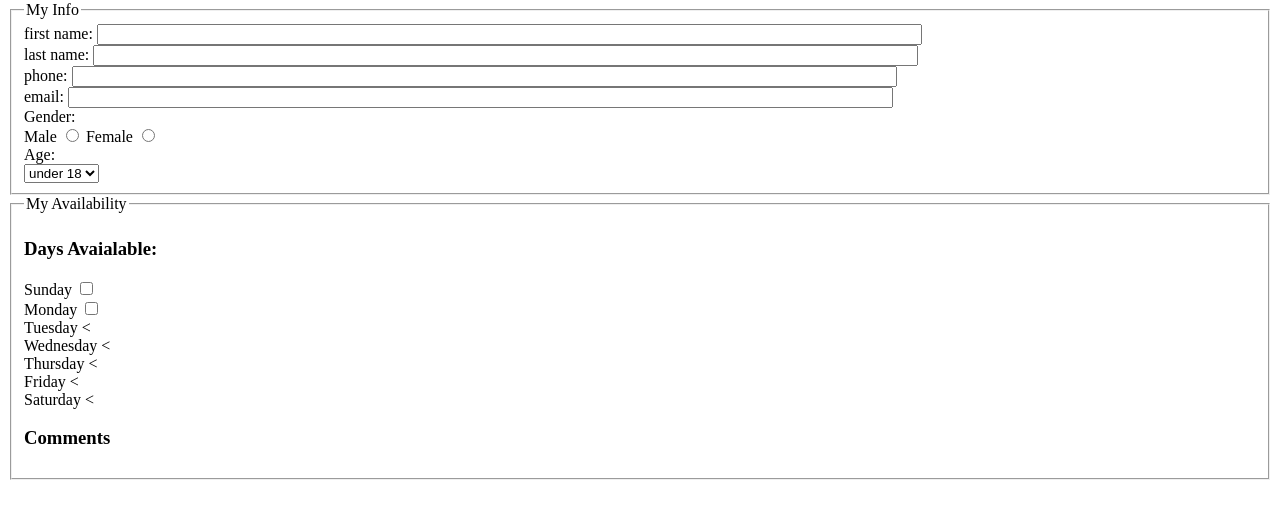
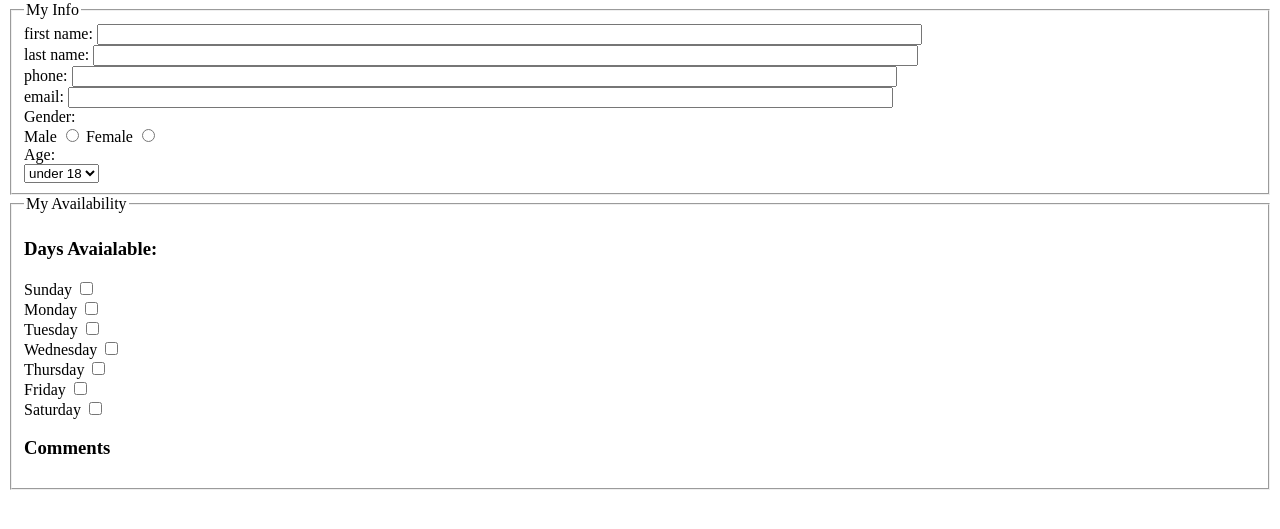
Before and after one commit to Arod39/lab5_ITMD361, a plain HTML site: page index.html in a window 1280 px wide. Shown: the part 79-608 px from the top of the page. Drawn offline with Linux system fonts and the light colour scheme.

Commit message:
Update 8 - Finished Checkboxes
added syntax for every checkbox available

```diff
--- a/index.html
+++ b/index.html
@@ -30,12 +30,12 @@
       <div>
         <div><label>Sunday <input type="checkbox" name="available_field[]" value="sunday"></label></div>
         <div><label>Monday <input type="checkbox" name="available_field[]" value="monday"></label></div>
-        <div><label>Tuesday <
-        <div><label>Wednesday <
-        <div><label>Thursday <
-        <div><label>Friday <
-        <div><label>Saturday <
-      <div>
+        <div><label>Tuesday <input type="checkbox" name="available_field[]" value="tuesday"></label></div>
+        <div><label>Wednesday <input type="checkbox" name="available_field[]" value="wednesday"></label></div>
+        <div><label>Thursday <input type="checkbox" name="available_field[]" value="thursday"></label></div>
+        <div><label>Friday <input type="checkbox" name="available_field[]" value="friday"></label></div>
+        <div><label>Saturday <input type="checkbox" name="available_field[]" value="saturday"></label></div>
+      </div>
       <h3>Comments</h3>
       <div>
 </body>
```
